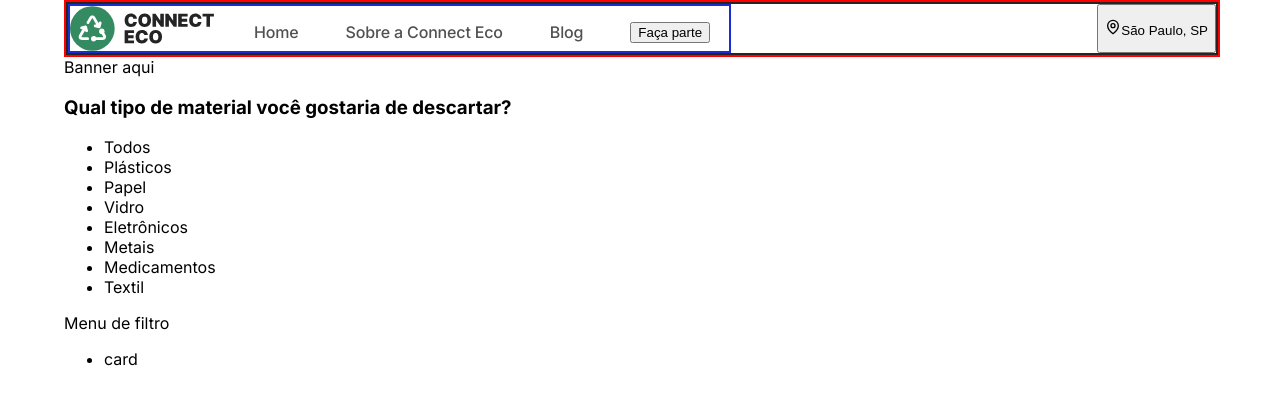
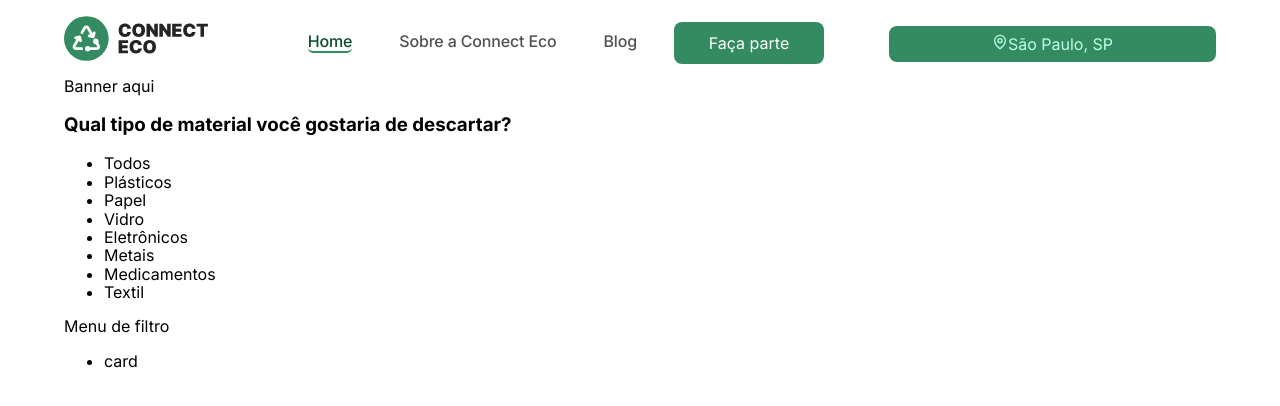
Before and after one commit to Connect-Eco/connecteco, a Next.js app: page / in a window 1280 px wide. Shown: the top 406 px of the page. Built offline with nearby package versions, Linux system fonts and the light colour scheme.

Commit message:
add navigate component

```diff
--- a/src/app/globals.css
+++ b/src/app/globals.css
@@ -1,3 +1,4 @@
+@import url(../vendor/normalize.css);
 .pages{
     display: flex;
     margin: 0 auto;
--- a/src/components/header/Location.jsx
+++ b/src/components/header/Location.jsx
@@ -3,7 +3,7 @@ import React from "react";
 
 export function Location() {
   return (
-    <button className="flex items-center gap-1 bg-eucalyptus-500 rounded-lg text-squeeze-100 p-1">
+    <button className="location">
       <MapPin size={16} />
       <span className="text-base">São Paulo, SP</span>
     </button>
--- a/src/components/header/NavBar.jsx
+++ b/src/components/header/NavBar.jsx
@@ -26,7 +26,7 @@ export function Navbar() {
             {link.label}
           </NavbarItem>
         ))}
-        <Button>Faça parte</Button>
+        <Button className={"nav__menu__btn"}>Faça parte</Button>
       </ul>
     </nav>
   );
--- a/src/components/header/NavBarItem.jsx
+++ b/src/components/header/NavBarItem.jsx
@@ -11,6 +11,9 @@ export function NavbarItem({ children, href, ...props }) {
       <Link
         href={href}
         {...props}
+        className={`nav__menu__link
+          ${isActive ? "nav__menu__link-active" : "nav__menu__link-inactive"}`
+      }
       >
         {children}
       </Link>
--- a/src/components/header/header.css
+++ b/src/components/header/header.css
@@ -12,35 +12,63 @@
     display: flex;
     margin: 0 auto;
     width: 100%;
-    border: 2px solid red;
+    height: 77px;
   }
 
   .header__container {
     display: flex;
     width: 100%;
-    border: 2px solid rgb(43, 35, 35);
+    align-self: center;
     justify-content: space-between;
   }
   .header__container__content {
-    border: 2px solid rgb(26, 44, 211);
     display: flex;
-    width: 659px;
+    justify-content: space-between;
+    width: 750px;
     height: 45px;
+  }
+  .nav {
+    margin: 0 0 0 32px;
   }
   .nav__menu {
     list-style: none;
     display: flex;
     gap: 47px;
   }
-  .nav__menu a {
+  .nav__menu__link{
     text-decoration: none;
     font-family: Inter;
+       text-align: left;
     font-size: 16px;
     font-weight: 500;
     line-height: 19.36px;
     letter-spacing: -0.01em;
-    text-align: left;
+  }
+  .nav__menu__link-active {
+    border-bottom: 2px solid #348b61;
+    border-radius: 5px;
+    color: #094d2c;
+  }
+  .nav__menu__link-inactive {
     color: #515151;
+  }
+  .nav__menu__btn {
+    margin: -10px;
+    background-color: #348b61;
+    color: #fff;
+    border: none;
+    width: 150px;
+    padding: 12px;
+    border-radius: 8px;
+  }
+  .location{
+    width: 327px;
+    height: 36px;
+    background: #348B61;
+    border-radius: 8px;
+    border: none;
+    color: #BBFFE7;
+    margin: 10px 0 0;
   }
 }
 
```
Also changed, not shown: src/app/about/page.js (added, +9 -0 lines), src/app/blog/page.js (added, +9 -0 lines), src/vendor/normalize.css (added).
